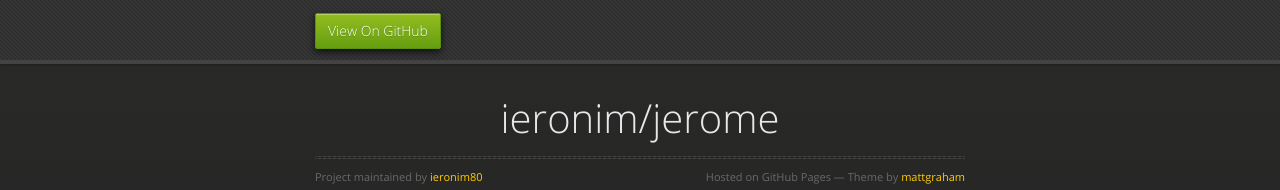
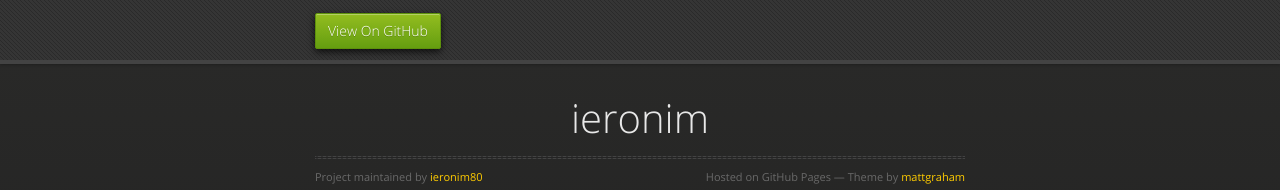
Before and after one commit to ieronim80/ieronim80.github.io, a plain HTML site: page index.html in a window 1280 px wide. Shown: the top 190 px of the page. Drawn offline with nearby package versions, Linux system fonts and the light colour scheme.

Commit message:
Update index.html

```diff
--- a/index.html
+++ b/index.html
@@ -28,7 +28,7 @@
 
       <section>
         <div id="title">
-          <h1>ieronim/jerome</h1>
+          <h1>ieronim</h1>
           <p></p>
           <hr>
           <span class="credits left">Project maintained by <a href="https://github.com/ieronim80">ieronim80</a></span>
```
